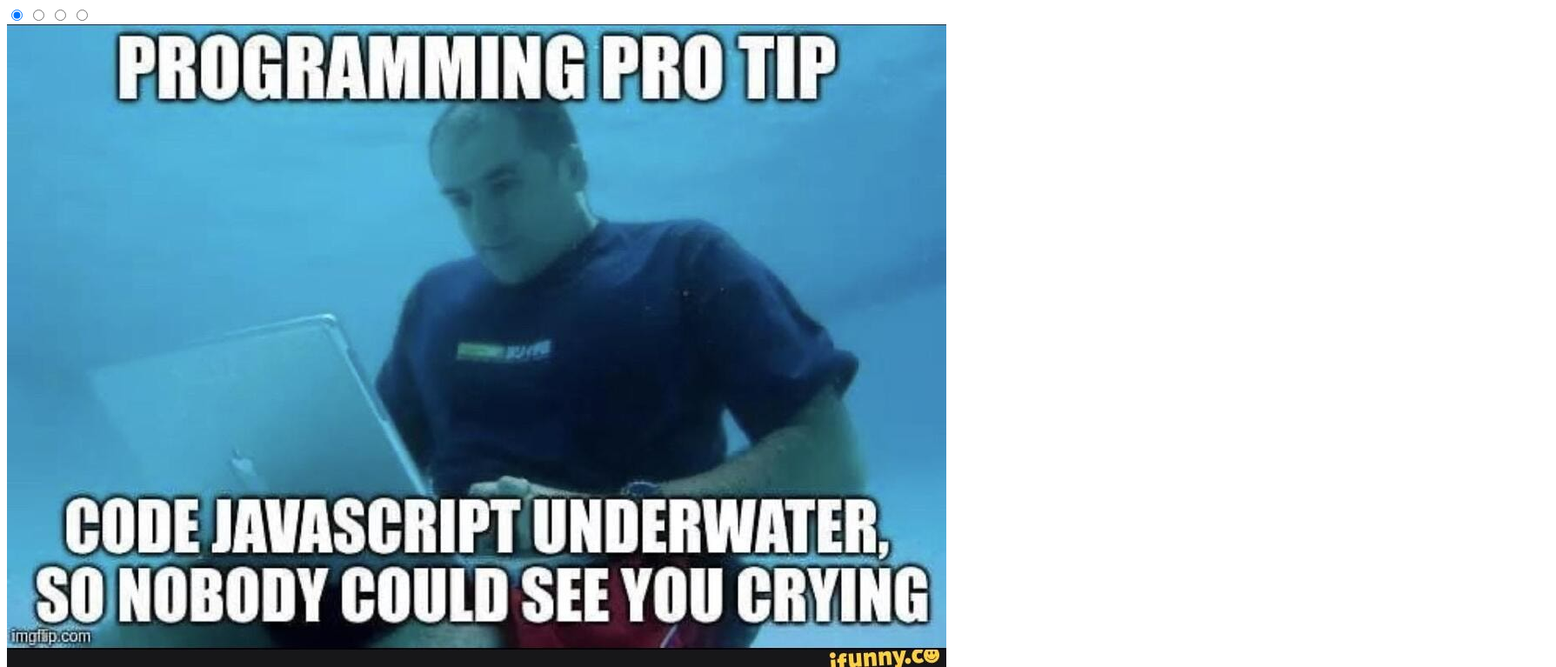
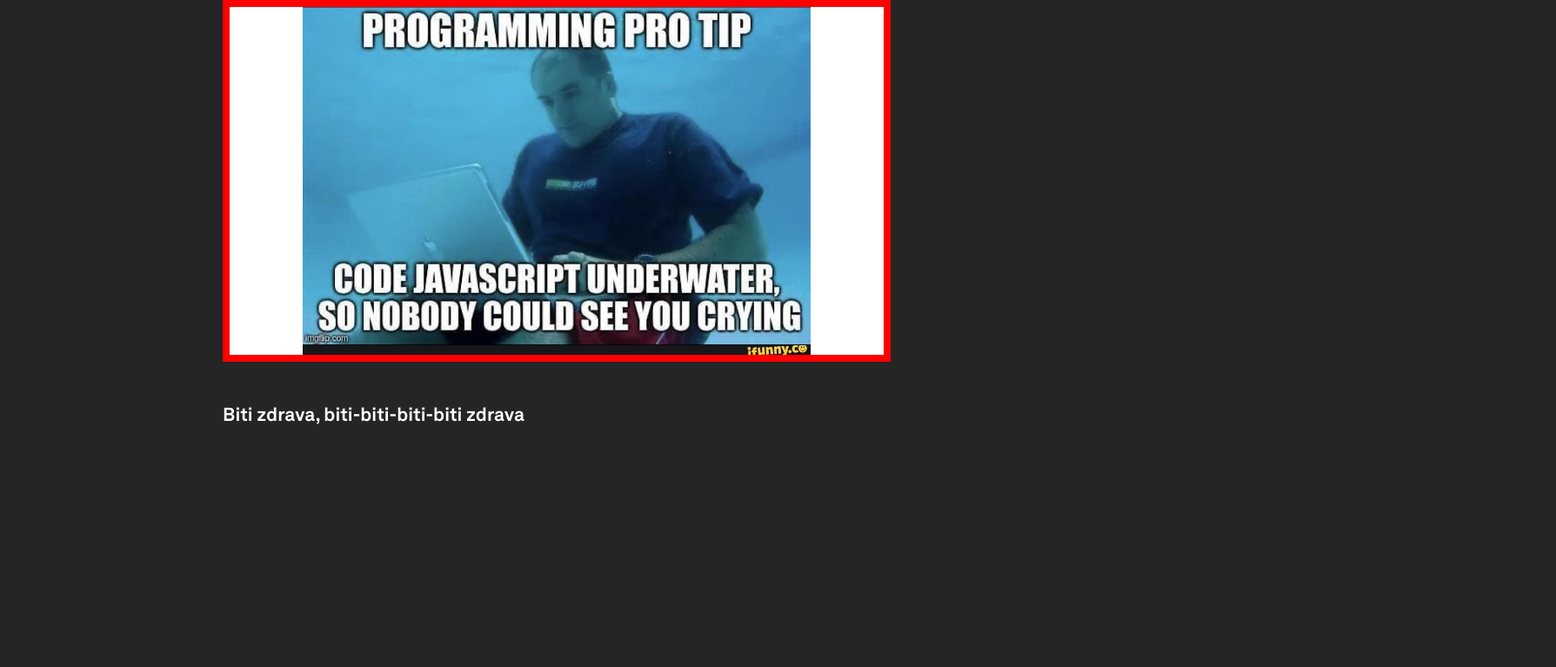
Before and after one commit to Mindvan/cssMemSlider, a plain HTML site: page cssMemSlider/index.html in a window 1280 px wide. Shown: the top 767 px of the page at 87% size, 1789 px wide, since content can reach past the window. Drawn offline with Linux system fonts and the light colour scheme.

Commit message:
feat: add css (Mon, May 16, 2022 01:13:58 AM)

```diff
--- /dev/null
+++ b/cssMemSlider/css/style.css
@@ -0,0 +1,102 @@
+*, *::after, *::before{
+    padding: 0;
+    margin: 0;
+    border: 0;
+    box-sizing: border-box;
+    list-style: none;
+    text-decoration: none;
+    scroll-behavior: smooth;
+}
+
+@font-face {
+    font-family: 'AkkuratLL';
+    src: url('../fonts/AkkuratLL-Bold.woff') format('woff');
+    font-display: swap;
+    font-weight: 400;
+    font-style: normal;
+}
+
+body {
+    background-color: #252525;
+    width: 100vw;
+    height: 100vh;
+    font-family: 'AkkuratLL', sans-serif;
+}
+
+img {
+    width: inherit;
+    height: inherit;
+    object-fit: contain;
+}
+
+.wrapper {
+    width: 60%;
+    height: auto;
+    margin: 0 auto;
+    display: grid;
+    flex-direction: column;
+    justify-content: center;
+    grid-template-areas:
+            "a a"
+            "b c";
+    grid-template-columns: 50% 50%;
+    grid-row-gap: 2em;
+}
+
+.wrapper > .slider {
+    grid-area: a;
+}
+
+.wrapper > .titles-wrapper {
+    grid-area: b;
+}
+
+.wrapper > .control {
+    grid-area: c;
+}
+
+.slider {
+    border: 0.5em solid red;
+    overflow: hidden;
+    scroll-snap-type: x mandatory;
+    scroll-behavior: smooth;
+    -webkit-overflow-scrolling: touch;
+    background-color: white;
+}
+
+.slides {
+    width: 400%;
+    height: 25rem;
+    display: flex;
+}
+
+.slide-item {
+    width: 100%;
+    height: 100%;
+}
+
+.extra {
+    display: flex;
+    justify-content: space-between;
+}
+
+.titles {
+    display: flex;
+    width: 400%;
+    font-size: 16pt;
+}
+
+.titles-wrapper {
+    padding-top: 1.25em;
+    overflow: hidden;
+}
+
+.title {
+    color: white;
+    width: inherit;
+    height: inherit;
+}
+
+.btn-radio {
+    display: none;
+}
--- a/cssMemSlider/index.html
+++ b/cssMemSlider/index.html
@@ -5,6 +5,8 @@
     <meta name="viewport" content="width=device-width, initial-scale=1.0">
     <meta http-equiv="X-UA-Compatible" content="ie=edge">
     <title>Title</title>
+    <link rel="stylesheet" type="text/css" href="css/style.css"/>
+    <link rel="stylesheet" type="text/css" href="css/media.css"/>
 </head>
 <body>
 
```
